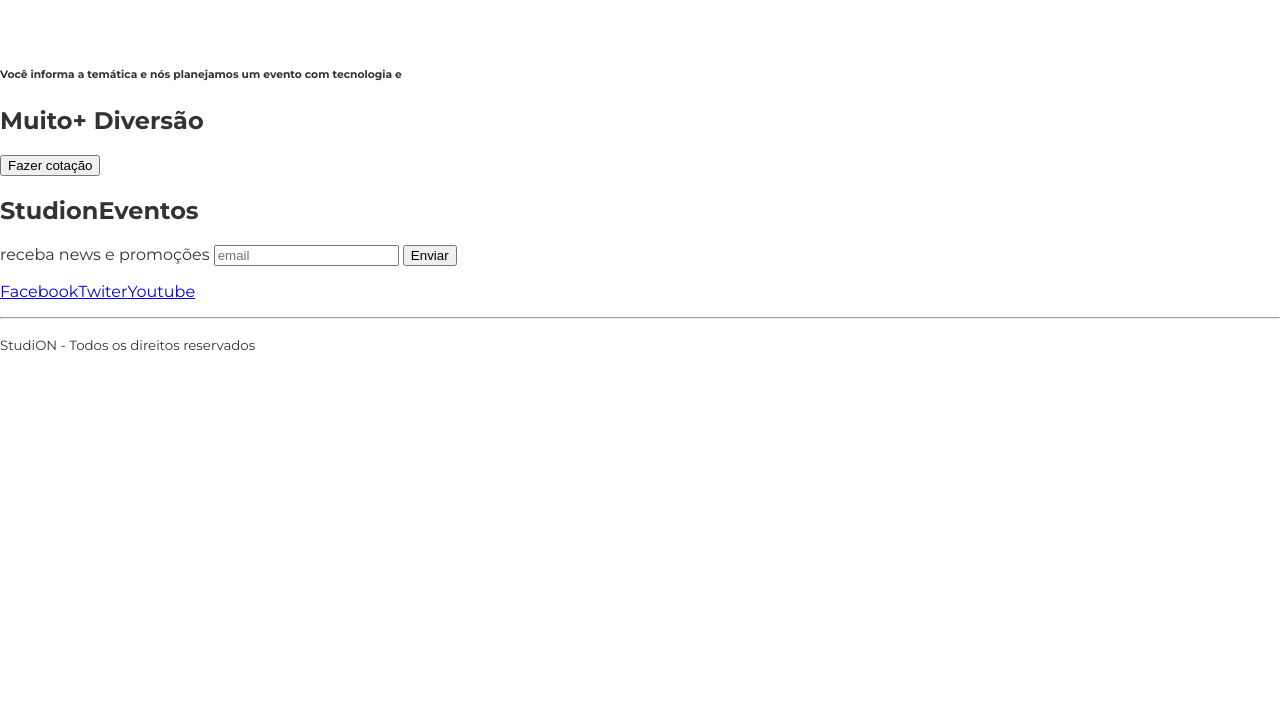
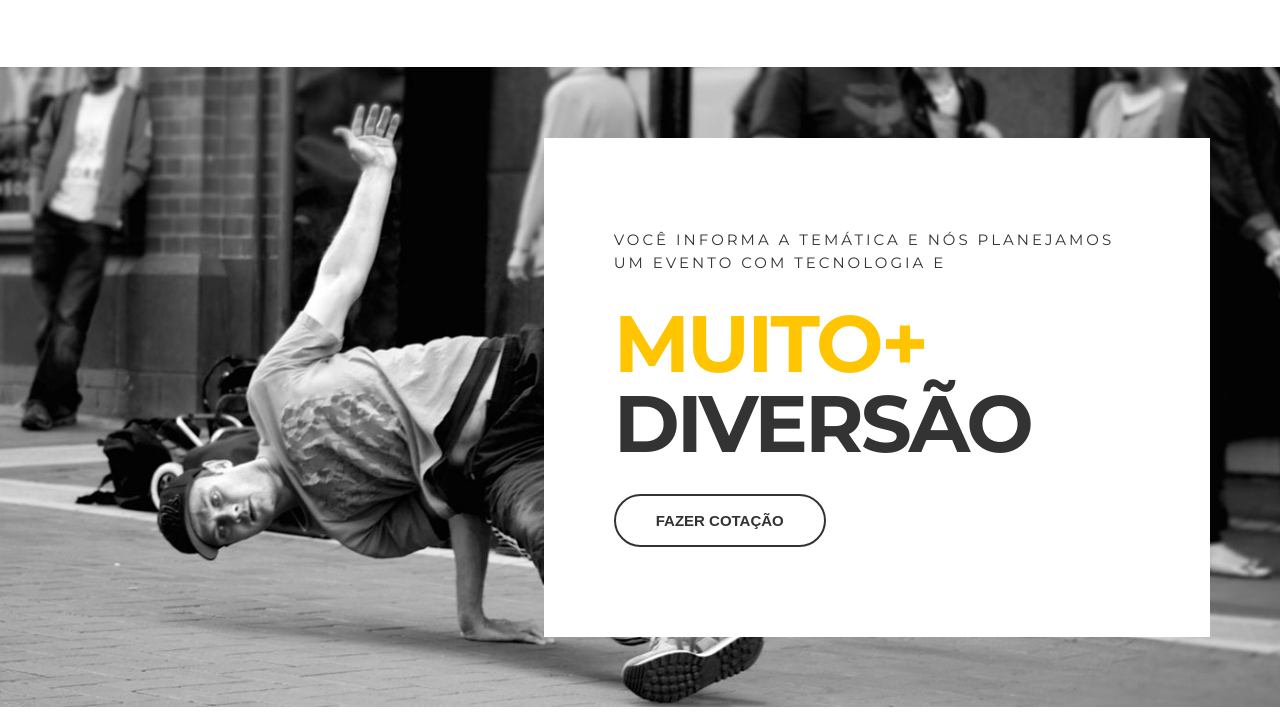
Before and after one commit to ismaelfsjunior/studion, a website: page src/index.html in a window 1280 px wide. Shown: the part 1586-2310 px from the top of the page. Before the commit the page ends 1956 px from the top, so only its background shows below. Drawn offline with Linux system fonts and the light colour scheme.

Commit message:
feat(MAIN) estilizando a section quote

```diff
--- a/src/index.html
+++ b/src/index.html
@@ -101,15 +101,15 @@
                     <button class="btn btn--institutional">Saiba Mais</button>
                   </div>
             </section>
-            <section>
-                <div>
-                    <div>
+            <section class="quote">
+                <div class="container quote__container">
+                    <div class="quote__copy">
                       <h6>
                         Você informa a temática e nós planejamos um evento com tecnologia
                         e
                       </h6>
-                      <h2><span>Muito+ </span>Diversão</h2>
-                      <button>Fazer cotação</button>
+                      <h2><span class="copy-primary">Muito+ </span>Diversão</h2>
+                      <button class="btn btn--quote">Fazer cotação</button>
                     </div>
                 </div>
             </section>
--- a/src/style.css
+++ b/src/style.css
@@ -97,6 +97,7 @@ ul {
 #slider {
    background-color: #000;
    color: #fff;
+   height: 43.75rem;
 }
 
 .slide {
@@ -218,4 +219,53 @@ ul {
 .btn--institutional:hover {
     color: var(--color-copy);
     background: unset;
+    box-shadow: 0 1rem 1rem #0006; /* x, y, blur, cor */
 }
+
+.quote {
+    background-image: url(./images/parallax.jpg);
+    background-attachment: fixed;
+    background-repeat: no-repeat;
+    background-size: cover;
+    background-position: center;
+}
+
+.quote__container {
+    display: grid;
+    align-items: center;
+    justify-items: end;
+    min-height: 80vh;
+}
+
+.quote__copy {
+    background-color: #fff;
+    padding: 5.625rem 4.375rem;
+}
+
+.quote__copy h6 {
+    font-size: 00.9375rem;
+    font-weight: 400;
+    letter-spacing: 0.1875rem;
+    line-height: 1.4375rem;
+    max-width: 53ch;
+    text-transform: uppercase;
+    margin: 0;
+}
+
+.quote__copy h2 {
+    font-size: 5rem;
+    line-height: 5rem;
+    text-transform: uppercase;
+    letter-spacing: -0.1875rem;
+    margin: 1.875rem 0;
+}
+
+.quote__copy h2 span {
+    display: block;
+}
+
+.btn--quote {
+    color: var(--color-copy);
+    border-color: var(--color-copy);
+    background: unset;
+}
```
